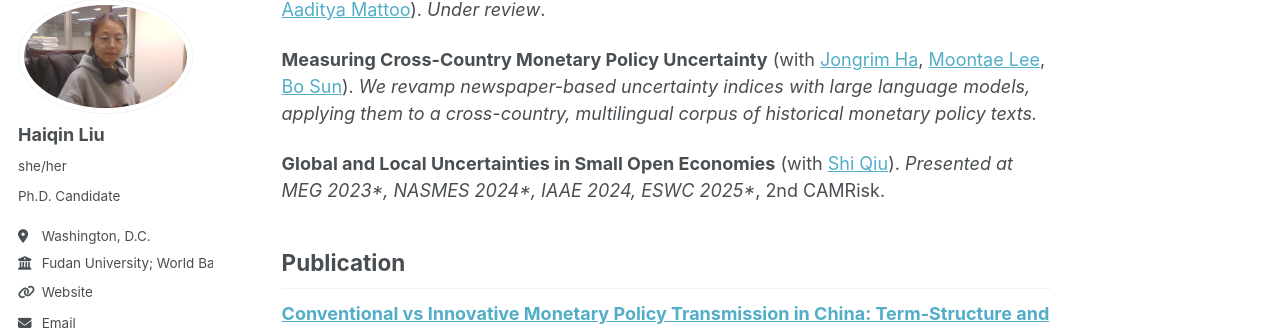
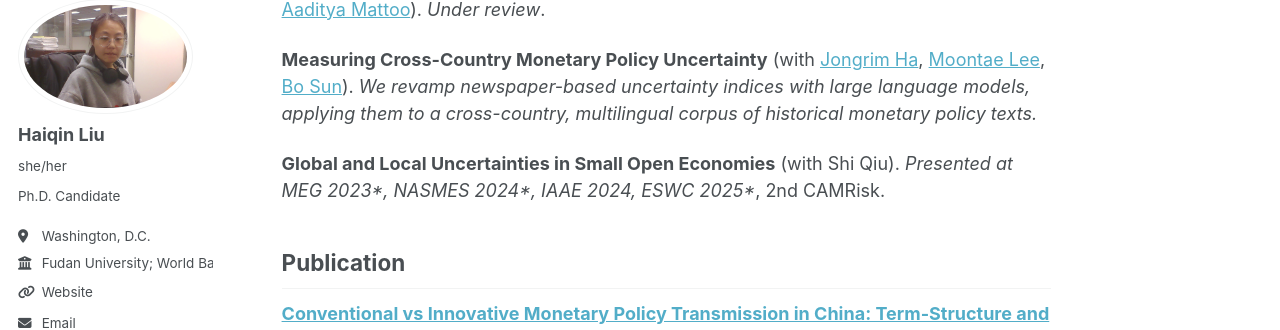
Before and after one commit to liuhaiqinFDU/liuhaiqinFDU.github.io, a Jekyll site: the page built from research.md, in a window 1280 px wide and 900 px high, scrolled down 653 px. Shown: the part 107-437 px from the top of the window. Built offline with Jekyll 4.4.1, drawn with Linux system fonts in a browser that asks for light colours; some web fonts are replaced.

```diff
--- a/research.md
+++ b/research.md
@@ -26,7 +26,7 @@ title: ""
 **Measuring Cross-Country Monetary Policy Uncertainty** (with [Jongrim Ha](https://www.jongrimha.com/), [Moontae Lee](https://business.uic.edu/profiles/lee-moontae/), [Bo Sun](https://sites.google.com/site/bosun09/home)).
 *We revamp newspaper-based uncertainty indices with large language models, applying them to a cross-country, multilingual corpus of historical monetary policy texts.*
 
-**Global and Local Uncertainties in Small Open Economies** (with [Shi Qiu](https://sites.google.com/view/shiqiu/home)). *Presented at MEG 2023\*, NASMES 2024\*, IAAE 2024, ESWC 2025\**, 2nd CAMRisk. <!-- *Using natural disasters as instruments, we estimate the causal impact of domestic uncertainty across AEs and EMDEs.* -->
+**Global and Local Uncertainties in Small Open Economies** (with Shi Qiu). *Presented at MEG 2023\*, NASMES 2024\*, IAAE 2024, ESWC 2025\**, 2nd CAMRisk. <!-- ](https://sites.google.com/view/shiqiu/home) *Using natural disasters as instruments, we estimate the causal impact of domestic uncertainty across AEs and EMDEs.* -->
 
 ## Publication
 
```
